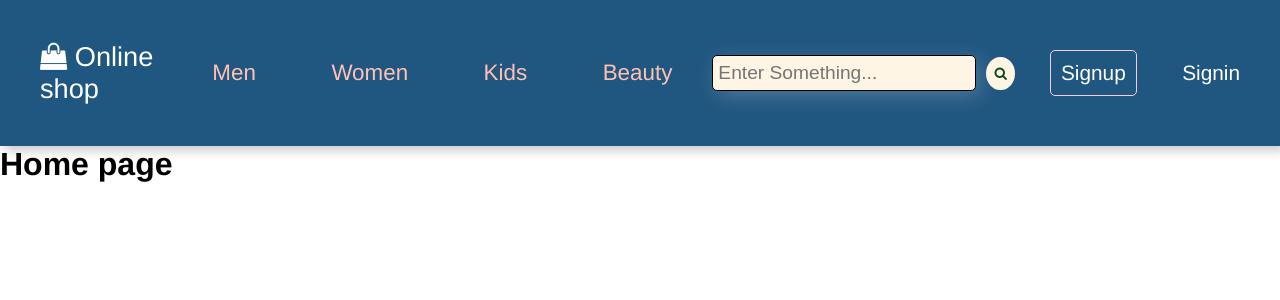
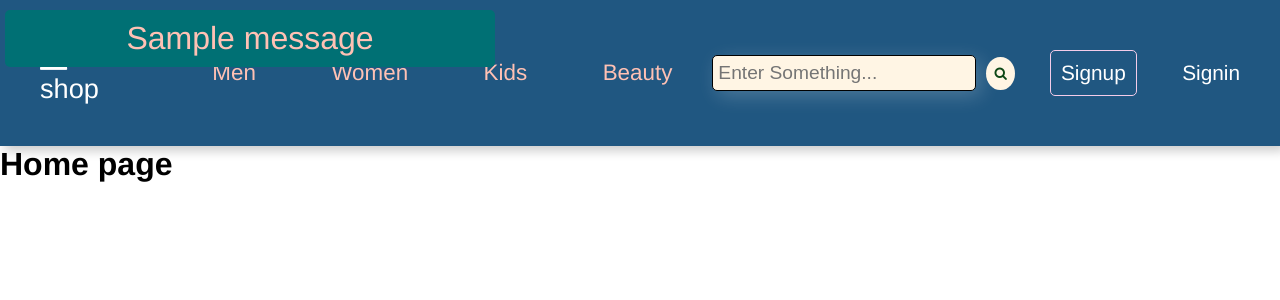
Before and after one commit to xadla/Online-Shop, a Django app: page / in a window 1280 px wide. Shown: the top 300 px of the page. Run offline with Django 5.2, Linux system fonts and the light colour scheme; tables that the repository leaves empty hold one stand-in row (values such as "Sample post"); one stand-in notice (Sample message) is shown.

Commit message:
add style for signup, signin and create message

```diff
--- /dev/null
+++ b/accounts/static/css/signin.css
@@ -0,0 +1,3 @@
+#fields{
+    height: 30%;
+}
--- /dev/null
+++ b/static/css/messages.css
@@ -0,0 +1,32 @@
+.messages{
+    position: absolute;
+    width: 100%;
+    max-width: 500px;
+    display: flex;
+    flex-direction: column;
+    justify-content: center;
+    top: 0;
+    left: 0;
+}
+
+.message{
+    border-radius: 5px;
+    -webkit-border-radius: 5px;
+    -moz-border-radius: 5px;
+    -ms-border-radius: 5px;
+    -o-border-radius: 5px;
+    text-align: center;
+    padding: 10px;
+    margin: 10px 5px;
+    font-size: 2rem;
+}
+
+.error{
+    background-color: #7D0A0A;
+    color: #EAD196;
+}
+
+.success{
+    background-color: #007074;
+    color: #FFC1B4;
+}
--- a/templates/base.html
+++ b/templates/base.html
@@ -8,10 +8,13 @@
     <link rel="stylesheet" href="{% static 'css/base.css' %}">
     <link rel="stylesheet" href="https://cdnjs.cloudflare.com/ajax/libs/font-awesome/4.7.0/css/font-awesome.min.css">
     <link rel="stylesheet" href="{% static 'css/nav.css' %}">
+    <link rel="stylesheet" href="{% static 'css/messages.css' %}">
+    {% block style %}{% endblock style %}
 </head>
 <body>
 
     {% include "inc/nav.html" %}
+    {% include "inc/messages.html" %}
 
     {% block content %}
 
--- /dev/null
+++ b/templates/inc/messages.html
@@ -0,0 +1,7 @@
+{% if messages %}
+<ul class="messages">
+    {% for message in messages %}
+    <li{% if message.tags %} class="message {{ message.tags }}"{% endif %}>{{ message }}</li>
+    {% endfor %}
+</ul>
+{% endif %}
```
Also changed, not shown: accounts/forms.py (+0 -10 lines), accounts/static/css/sign.css (added, +69 -0 lines), accounts/templates/accounts/signin.html (+21 -5 lines), accounts/templates/accounts/signup.html (+23 -5 lines), accounts/views.py (+8 -3 lines).
